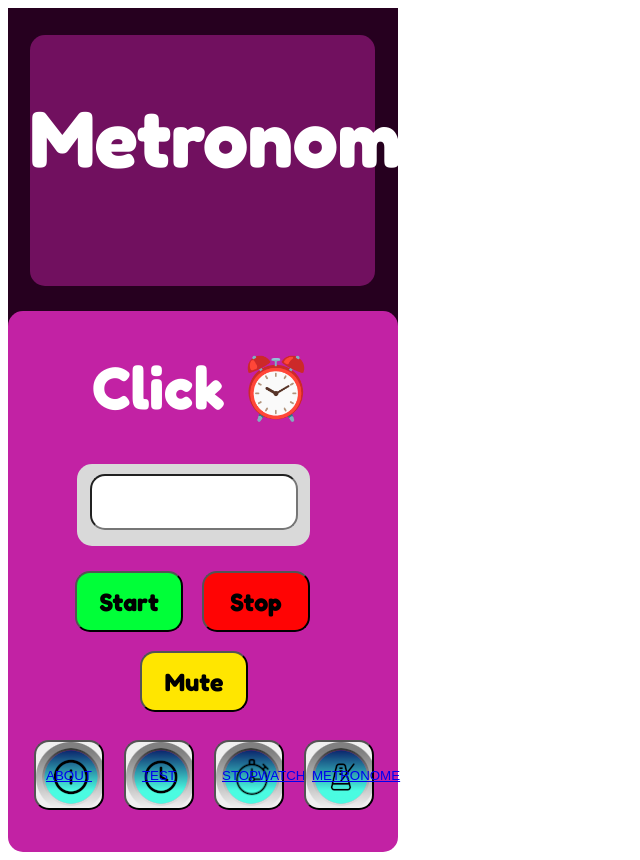
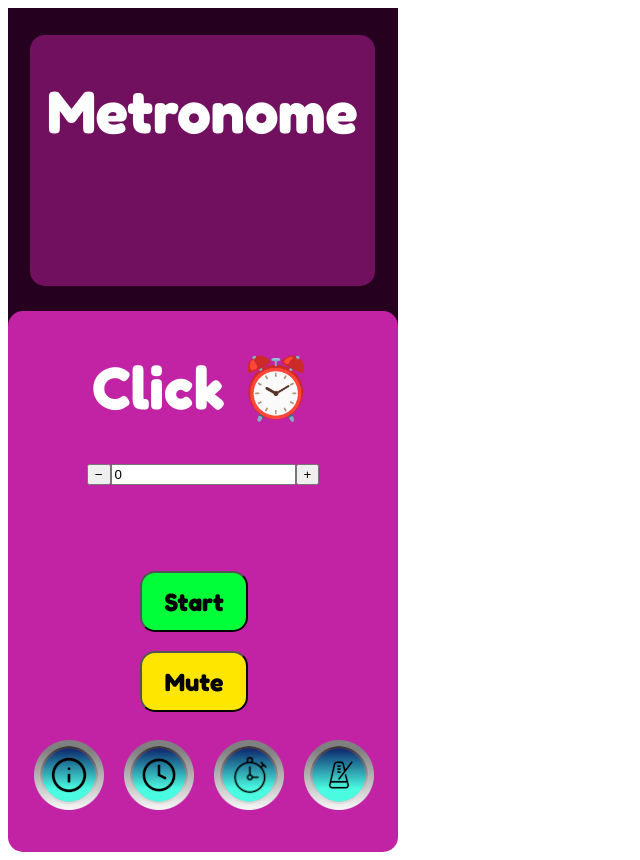
Before and after one commit to SamuelBanya/ClickClock, a Vue app: page /metronome in a window 1280 px wide. Shown: the whole page, without its empty margins (0-640 px from the left). Built offline with nearby package versions, Linux system fonts and the light colour scheme.

Commit message:
Adding Tailwind CSS components for input fields

```diff
--- a/package.json
+++ b/package.json
@@ -9,6 +9,9 @@
     "preview": "vite preview"
   },
   "dependencies": {
+    "@headlessui/vue": "^1.7.13",
+    "@heroicons/vue": "^2.0.17",
+    "tailwindcss": "^3.3.1",
     "vue": "^3.2.47",
     "vue-router": "^4.1.6"
   },
--- a/src/App.vue
+++ b/src/App.vue
@@ -1,10 +1,10 @@
 <template>
   <router-view />
   <!-- Bottom Navigation Buttons -->
-  <button id="about-button"><router-link :to="{name: 'about'}">ABOUT</router-link></button>
-  <button id="timer-button"><router-link :to="{name: 'timer'}">TEST</router-link></button>
-  <button id="stopwatch-button"><router-link :to="{name: 'stopwatch'}">STOPWATCH</router-link></button>
-  <button id="metronome-button"><router-link :to="{name: 'metronome'}">METRONOME</router-link></button>
+  <router-link id="about-link" :to="{name: 'about'}"></router-link>
+  <router-link id="timer-link" :to="{name: 'timer'}"></router-link>
+  <router-link id="stopwatch-link" :to="{name: 'stopwatch'}"></router-link>
+  <router-link id="metronome-link" :to="{name: 'metronome'}"></router-link>
 </template>
 
 <script setup>
--- a/src/style.css
+++ b/src/style.css
@@ -1,8 +1,7 @@
 /* Custom CSS For Application: */
 /* Google Custom Fonts:*/
-/* Used this Stack Overflow post to figure out how to import custom Google fonts into existing stylesheet: */
-/* https://stackoverflow.com/questions/51516084/how-do-i-add-a-google-font-to-a-vuejs-component */
-@import url('https://fonts.googleapis.com/css2?family=Fredoka:wght@300;400;500;600;700&display=swap');
+/* Importing fonts used for application including 'Fredoka' as well as 'Inter' for Tailwind components: */
+@import url('https://fonts.googleapis.com/css2?family=Fredoka:wght@300;400;500;600;700&family=Inter:wght@100;200;300;400;500;600;700;800;900&display=swap');
 
 #app {
   position: relative;
@@ -12,12 +11,12 @@
   text-align: center;
 }
 
-#title {
+#logo {
   font-family: 'Fredoka', sans-serif;
-  font-size: 80px;
+  font-size: 60px;
 }
 
-#logo {
+.title {
   font-family: 'Fredoka', sans-serif;
   font-size: 60px;
 }
@@ -52,7 +51,7 @@
   border-radius: 15px;
 }
 
-#about-button {
+#about-link {
   position: absolute;
   width: 70px;
   height: 70px;
@@ -62,7 +61,7 @@
   background-image: url("assets/AboutButton.png");
 }
 
-#timer-button {
+#timer-link {
   position: absolute;
   width: 70px;
   height: 70px;
@@ -72,7 +71,7 @@
   background-image: url("assets/ClockButton.png");
 }
 
-#stopwatch-button {
+#stopwatch-link {
   position: absolute;
   width: 70px;
   height: 70px;
@@ -82,7 +81,7 @@
   background-image: url("assets/StopwatchButton.png");
 }
 
-#metronome-button {
+#metronome-link {
   position: absolute;
   width: 70px;
   height: 70px;
@@ -121,7 +120,7 @@
   position: absolute;
   width: 108px;
   height: 61px;
-  left: 67px;
+  left: 132px;
   top: 260px;
   font-family: 'Fredoka';
   font-style: normal;
@@ -132,13 +131,14 @@
   color: #000000;
 }
 
+/* NOTE: When the start button is pressed, the style of the button will change to this one instead: */
 .stop-button {
   background: #FF0404;
   border-radius: 15px;
   position: absolute;
   width: 108px;
   height: 61px;
-  left: 194px;
+  left: 132px;
   top: 260px;
   font-family: 'Fredoka';
   font-style: normal;
--- a/src/views/About.vue
+++ b/src/views/About.vue
@@ -5,7 +5,7 @@
         <!-- Medium Light Purple Rounded Square -->
         <div class="medium-purple-square">
             <!-- Page Title -->
-            <h1 id="title">About</h1>
+            <h1 class="title">About</h1>
         </div>
     </div>
     <!-- Bottom Half Div -->
--- a/src/views/Metronome.vue
+++ b/src/views/Metronome.vue
@@ -5,7 +5,7 @@
         <!-- Medium Light Purple Rounded Square -->
         <div class="medium-purple-square">
             <!-- Page Title -->
-            <h1 id="title">Metronome</h1>
+            <h1 class="title">Metronome</h1>
         </div>
     </div>
     <!-- Bottom Half Div -->
@@ -15,16 +15,80 @@
             <!-- Click Clock Title -->
             <Logo />
             <!-- Middle Screen Buttons -->
-            <div class="timer-counter-div">
-                <input class="timer-counter-input"/>
+            <!-- Taken from TailwindCompoents website: -->
+            <div class="custom-number-input h-10 w-32">
+                <div class="flex flex-row h-10 w-full rounded-lg relative bg-transparent mt-1">
+                    <button data-action="decrement" class=" bg-gray-300 text-gray-600 hover:text-gray-700 hover:bg-gray-400 h-full w-20 rounded-l cursor-pointer outline-none">
+                        <span class="m-auto text-2xl font-thin">−</span>
+                    </button>
+                    <input type="number" class="outline-none focus:outline-none text-center w-full bg-gray-300 font-semibold text-md hover:text-black focus:text-black  md:text-basecursor-default flex items-center text-gray-700  outline-none" name="custom-input-number" value="0" />
+                    <button data-action="increment" class="bg-gray-300 text-gray-600 hover:text-gray-700 hover:bg-gray-400 h-full w-20 rounded-r cursor-pointer">
+                        <span class="m-auto text-2xl font-thin">+</span>
+                    </button>
+                </div>
             </div>
             <button class="start-button">Start</button>
-            <button class="stop-button">Stop</button>
             <button class="clear-mute-button">Mute</button>
         </div>
     </div>
 </template>
 
+<style>
+  input[type='number']::-webkit-inner-spin-button,
+  input[type='number']::-webkit-outer-spin-button {
+    -webkit-appearance: none;
+    margin: 0;
+  }
+
+  .custom-number-input input:focus {
+    outline: none !important;
+  }
+
+  .custom-number-input button:focus {
+    outline: none !important;
+  }
+</style>
+
 <script setup>
 import Logo from "../components/Logo.vue";
+
+// NOTE:
+// This is from the Tailwind Components example:
+// https://tailwindcomponents.com/component/number-input-counter
+
+function decrement(e) {
+const btn = e.target.parentNode.parentElement.querySelector(
+    'button[data-action="decrement"]'
+);
+const target = btn.nextElementSibling;
+let value = Number(target.value);
+value--;
+target.value = value;
+}
+
+function increment(e) {
+const btn = e.target.parentNode.parentElement.querySelector(
+    'button[data-action="decrement"]'
+);
+const target = btn.nextElementSibling;
+let value = Number(target.value);
+value++;
+target.value = value;
+}
+
+const decrementButtons = document.querySelectorAll(
+`button[data-action="decrement"]`
+);
+
+const incrementButtons = document.querySelectorAll(
+`button[data-action="increment"]`
+);
+
+decrementButtons.forEach(btn => {
+btn.addEventListener("click", decrement);
+});
+
+incrementButtons.forEach(btn => {
+btn.addEventListener("click", increment);
+});
 </script>
--- a/src/views/Stopwatch.vue
+++ b/src/views/Stopwatch.vue
@@ -5,7 +5,8 @@
         <!-- Medium Light Purple Rounded Square -->
         <div class="medium-purple-square">
             <!-- Page Title -->
-            <h1 id="title">Stopwatch</h1>
+            <h1 class="title">Stopwatch</h1>
+            <h1 class="output-header">0:00:00</h1>
         </div>
     </div>
     <!-- Bottom Half Div -->
@@ -19,7 +20,6 @@
                 <input class="timer-counter-input"/>
             </div>
             <button class="start-button">Start</button>
-            <button class="stop-button">Stop</button>
             <button class="clear-mute-button">Clear</button>
         </div>
     </div>
--- a/src/views/Timer.vue
+++ b/src/views/Timer.vue
@@ -5,7 +5,8 @@
         <!-- Medium Light Purple Rounded Square -->
         <div class="medium-purple-square">
             <!-- Page Title -->
-            <h1 id="title">Timer</h1>
+            <h1 class="title">Timer</h1>
+            <h1 class="output-header">0:00:00</h1>
         </div>
     </div>
         <!-- Bottom Half Div -->
@@ -19,7 +20,6 @@
                 <input class="timer-counter-input"/>
             </div>
             <button class="start-button">Start</button>
-            <button class="stop-button">Stop</button>
             <button class="clear-mute-button">Clear</button>
         </div>
     </div>
```
Also changed, not shown: 2 other files (tests, documents, lock files or other folders).
